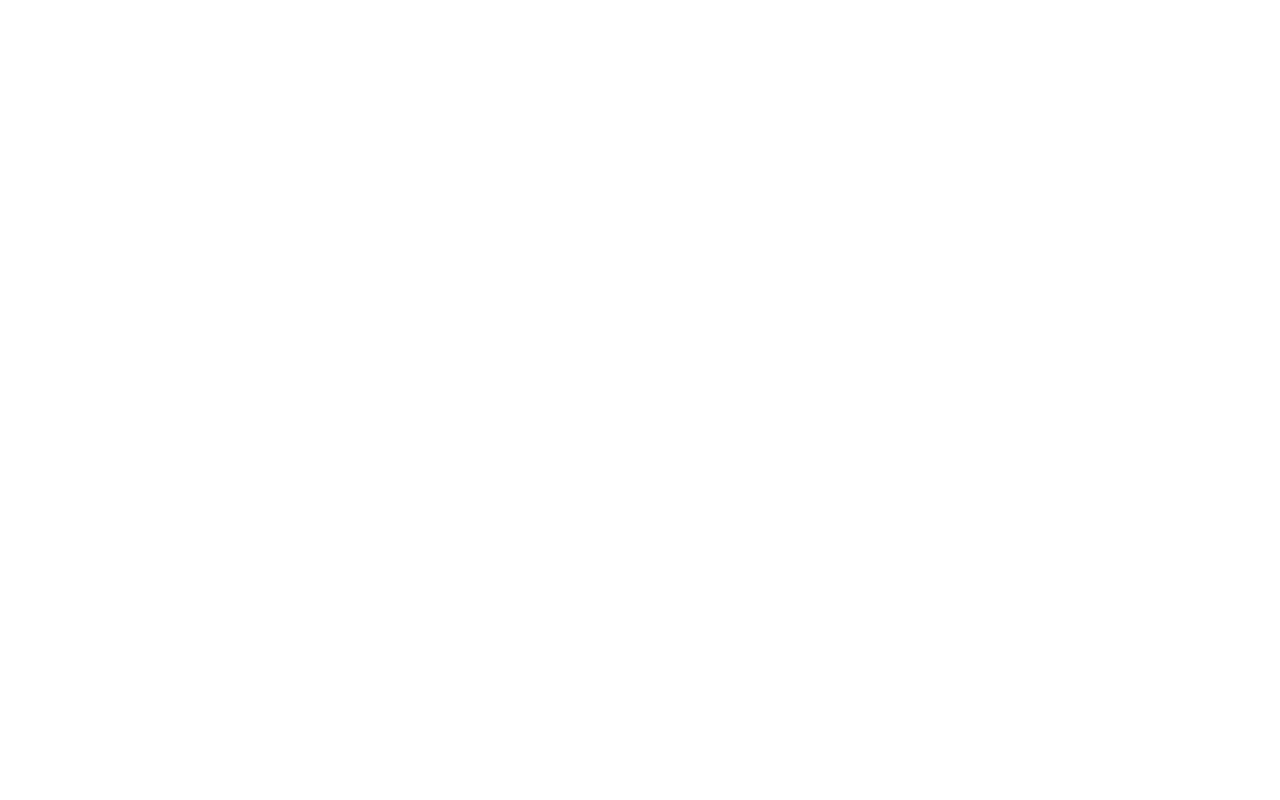
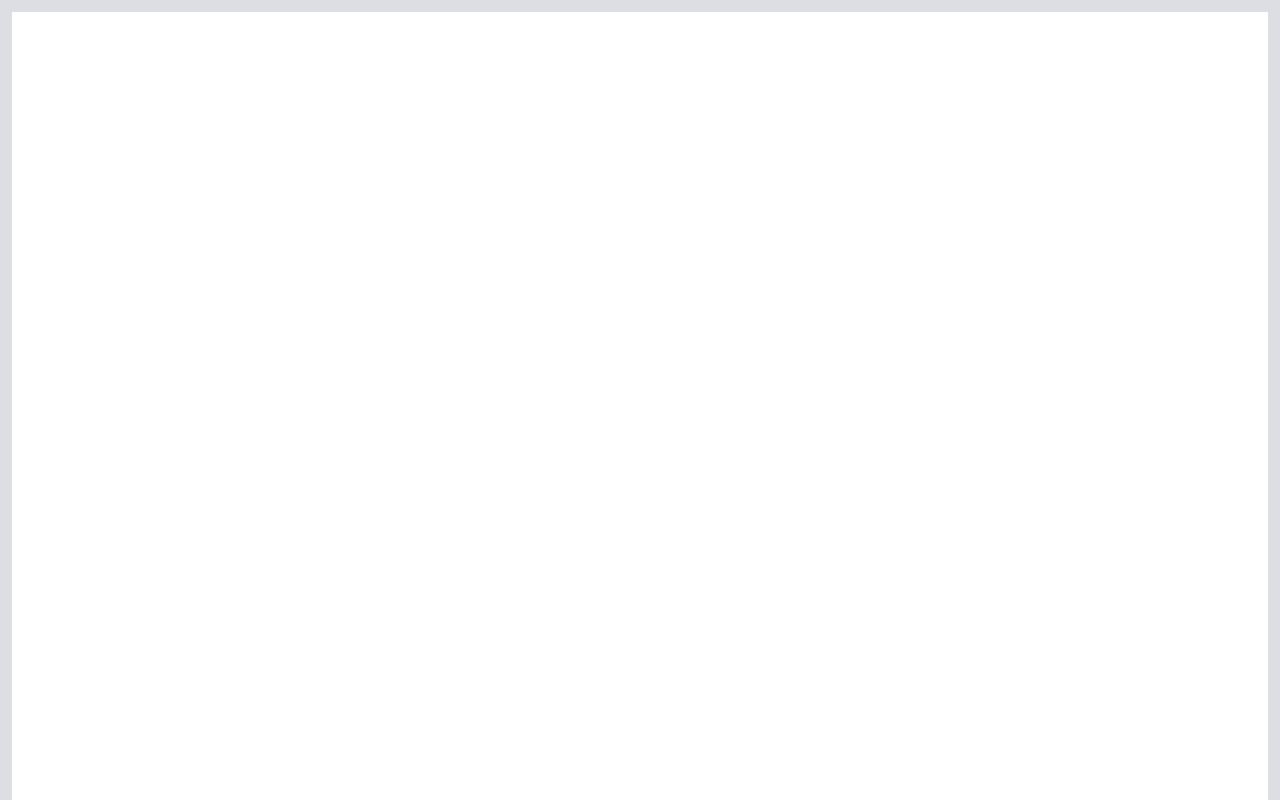
Before and after one commit to IronAgate/game_sublime, a plain HTML site: page index.html in a window 1280 px wide. Shown: the top 800 px of the page. Drawn offline with Linux system fonts and the light colour scheme.

Commit message:
basic css

```diff
--- a/css/styles.css
+++ b/css/styles.css
@@ -8,3 +8,10 @@
 .hide {
 	display: none;
 }
+
+#game_frame {
+	display: block;
+	margin: auto;
+	aspect-ratio: 1;
+	border: 1vw solid #dddde4;
+}
```
Also changed, not shown: index.html (+2 -0 lines).
